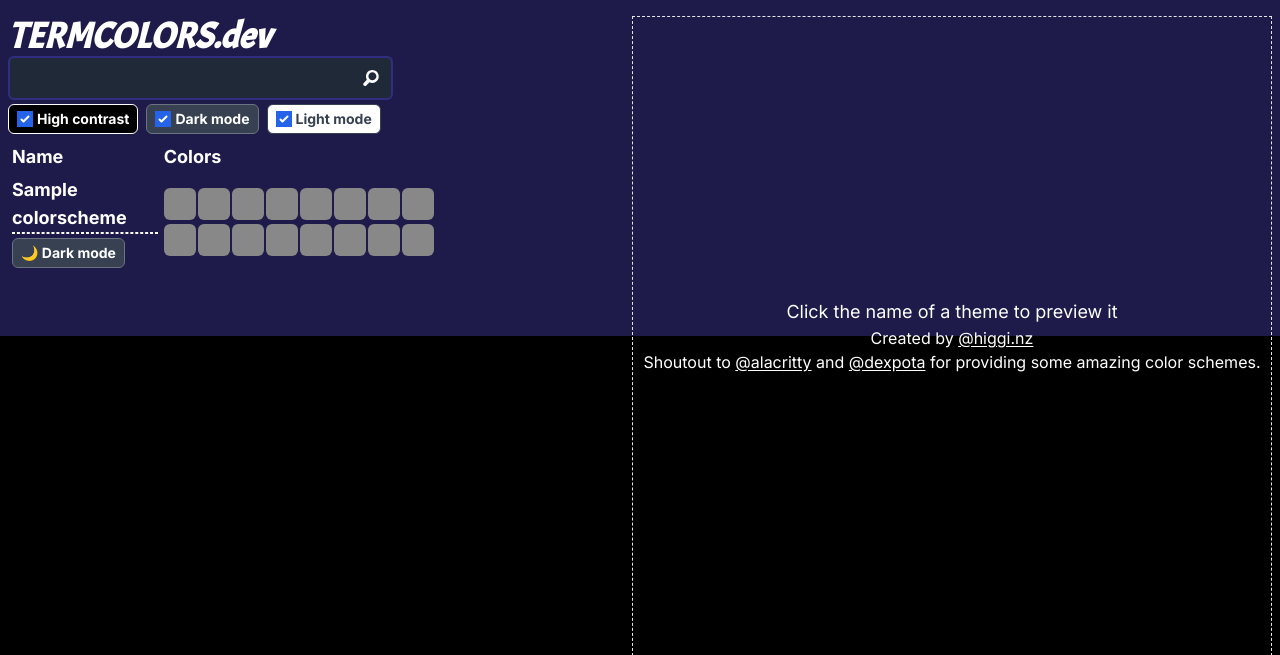
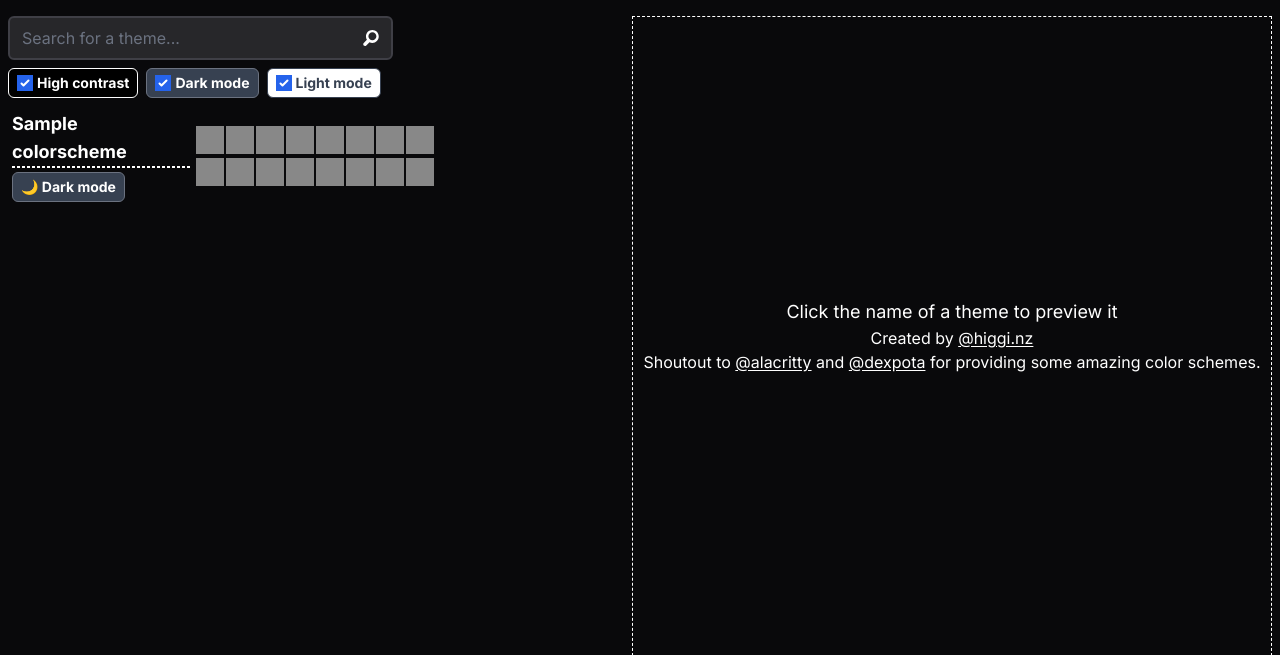
Before and after one commit to johnmatthiggins/termcolors, a Django app: page / in a window 1280 px wide. Shown: the top 655 px of the page. Run offline with Django 5.2, Linux system fonts and the light colour scheme; tables that the repository leaves empty hold one stand-in row (values such as "Sample post"); some libraries are stand-ins or nearby versions.

Commit message:
started using zinc as base color

```diff
--- a/home/templates/home.html
+++ b/home/templates/home.html
@@ -23,7 +23,7 @@
 <link href="https://fonts.googleapis.com/css2?family=Inter:ital,opsz,wght@0,14..32,100..900;1,14..32,100..900&display=swap" rel="stylesheet">
   {% tailwind_css %}
 </head>
-<body>
+<body class="bg-zinc-950">
 	{% block root %}
 		<h1 class="text-3xl">I think someone forgot to fill out their template!</h1>
 	{% endblock root %}
@@ -31,7 +31,6 @@
 <style>
 html,body {
 	width: 100%;
-	background-color: black;
 }
 </style>
 </html>
--- a/home/templates/themes.html
+++ b/home/templates/themes.html
@@ -5,13 +5,18 @@
 {% endblock title %}
 {% block root %}
 {% spaceless %}
-	<div class="w-full flex justify-between bg-black text-white bg-indigo-950" style="font-family: Inter;" id="main">
+	<div class="w-full flex justify-between text-white bg-zinc-950" style="font-family: Inter;" id="main">
 		<div class="mx-2 md:px-0 md:w-7/8 lg:px-0 lg:w-1/3 pr-1 py-4 mb-12">
-			<h1 class="pr-4 text-4xl italic text-white font-bold" style="font-family: Acme;">TERMCOLORS.dev</h1>
+			<!-- <h1 class="pr-4 text-4xl italic text-white font-bold" style="font-family: Acme;">TERMCOLORS.dev</h1> -->
 			<div class="flex justify-between mb-2">
 				<div>
-					<div class="flex">
-						<input id="page-search" type="search" class="grow text-white border-2 border-indigo-900 border-solid rounded-md bg-gray-800">
+					<div class="flex mb-1">
+						<input
+							id="page-search"
+							type="search"
+							placeholder="Search for a theme..."
+							class="grow text-white border-2 border-zinc-700 border-solid rounded-md bg-zinc-800"
+						>
 						<img class="ml-[-2rem] w-5 invert" src="{% static "search.svg" %}">
 					</div>
 					<div class="flex gap-2">
@@ -28,19 +33,19 @@
 				</div>
 			</div>
 			<table>
-				<thead class="text-lg">
-					<tr>
-						<th class="text-left pl-1" style="font-family: Inter;">Name</th>
-						<th class="max-w-8">Colors</th>
-						<th></th>
-						<th></th>
-						<th></th>
-						<th></th>
-						<th></th>
-						<th></th>
-						<th></th>
-					</tr>
-				</thead>
+				<!-- <thead class="text-lg"> -->
+				<!-- 	<tr> -->
+				<!-- 		<th class="text-left pl-1" style="font-family: Inter;">Name</th> -->
+				<!-- 		<th class="max-w-8">Colors</th> -->
+				<!-- 		<th></th> -->
+				<!-- 		<th></th> -->
+				<!-- 		<th></th> -->
+				<!-- 		<th></th> -->
+				<!-- 		<th></th> -->
+				<!-- 		<th></th> -->
+				<!-- 		<th></th> -->
+				<!-- 	</tr> -->
+				<!-- </thead> -->
 				<tbody style="font-family: Inter;">
 				{% for scheme in colorschemes %}
 					<tr
@@ -78,36 +83,36 @@
 							</div>
 						</td>
 						<td>
-							<div class="min-h-8 max-h-8 min-w-8 max-w-8 rounded-md" style="background-color:{{ scheme.color0 }};"></div>
-							<div class="min-h-8 max-h-8 min-w-8 max-w-8 mt-1 rounded-md" style="background-color:{{ scheme.color8 }};"></div>
+							<div class="min-h-7 max-h-7 min-w-7 max-w-7 " style="background-color:{{ scheme.color0 }};"></div>
+							<div class="min-h-7 max-h-7 min-w-7 max-w-7 mt-1 " style="background-color:{{ scheme.color8 }};"></div>
 						</td>
 						<td>
-							<div class="min-h-8 max-h-8 min-w-8 max-w-8 rounded-md" style="background-color:{{ scheme.color1 }};"></div>
-							<div class="min-h-8 max-h-8 min-w-8 max-w-8 mt-1 rounded-md" style="background-color:{{ scheme.color9 }};"></div>
+							<div class="min-h-7 max-h-7 min-w-7 max-w-7 " style="background-color:{{ scheme.color1 }};"></div>
+							<div class="min-h-7 max-h-7 min-w-7 max-w-7 mt-1 " style="background-color:{{ scheme.color9 }};"></div>
 						</td>
 						<td>
-							<div class="min-h-8 max-h-8 min-w-8 max-w-8 rounded-md" style="background-color:{{ scheme.color2 }};"></div>
-							<div class="min-h-8 max-h-8 min-w-8 max-w-8 mt-1 rounded-md" style="background-color:{{ scheme.color10 }};"></div>
+							<div class="min-h-7 max-h-7 min-w-7 max-w-7 " style="background-color:{{ scheme.color2 }};"></div>
+							<div class="min-h-7 max-h-7 min-w-7 max-w-7 mt-1 " style="background-color:{{ scheme.color10 }};"></div>
 						</td>
 						<td>
-							<div class="min-h-8 max-h-8 min-w-8 max-w-8 rounded-md" style="background-color:{{ scheme.color3 }};"></div>
-							<div class="min-h-8 max-h-8 min-w-8 max-w-8 mt-1 rounded-md" style="background-color:{{ scheme.color11 }};"></div>
+							<div class="min-h-7 max-h-7 min-w-7 max-w-7 " style="background-color:{{ scheme.color3 }};"></div>
+							<div class="min-h-7 max-h-7 min-w-7 max-w-7 mt-1 " style="background-color:{{ scheme.color11 }};"></div>
 						</td>
 						<td>
-							<div class="min-h-8 max-h-8 min-w-8 max-w-8 rounded-md" style="background-color:{{ scheme.color4 }};"></div>
-							<div class="min-h-8 max-h-8 min-w-8 max-w-8 mt-1 rounded-md" style="background-color:{{ scheme.color12 }};"></div>
+							<div class="min-h-7 max-h-7 min-w-7 max-w-7 " style="background-color:{{ scheme.color4 }};"></div>
+							<div class="min-h-7 max-h-7 min-w-7 max-w-7 mt-1 " style="background-color:{{ scheme.color12 }};"></div>
 						</td>
 						<td>
-							<div class="min-h-8 max-h-8 min-w-8 max-w-8 rounded-md" style="background-color:{{ scheme.color5 }};"></div>
-							<div class="min-h-8 max-h-8 min-w-8 max-w-8 mt-1 rounded-md" style="background-color:{{ scheme.color13 }};"></div>
+							<div class="min-h-7 max-h-7 min-w-7 max-w-7 " style="background-color:{{ scheme.color5 }};"></div>
+							<div class="min-h-7 max-h-7 min-w-7 max-w-7 mt-1 " style="background-color:{{ scheme.color13 }};"></div>
 						</td>
 						<td>
-							<div class="min-h-8 max-h-8 min-w-8 max-w-8 rounded-md" style="background-color:{{ scheme.color6 }};"></div>
-							<div class="min-h-8 max-h-8 min-w-8 max-w-8 mt-1 rounded-md" style="background-color:{{ scheme.color14 }};"></div>
+							<div class="min-h-7 max-h-7 min-w-7 max-w-7 " style="background-color:{{ scheme.color6 }};"></div>
+							<div class="min-h-7 max-h-7 min-w-7 max-w-7 mt-1 " style="background-color:{{ scheme.color14 }};"></div>
 						</td>
 						<td>
-							<div class="min-h-8 max-h-8 min-w-8 max-w-8 rounded-md" style="background-color:{{ scheme.color7 }};"></div>
-							<div class="min-h-8 max-h-8 min-w-8 max-w-8 mt-1 rounded-md" style="background-color:{{ scheme.color15 }};"></div>
+							<div class="min-h-7 max-h-7 min-w-7 max-w-7 " style="background-color:{{ scheme.color7 }};"></div>
+							<div class="min-h-7 max-h-7 min-w-7 max-w-7 mt-1 " style="background-color:{{ scheme.color15 }};"></div>
 						</td>
 					</tr>
 				{% endfor %}
@@ -115,14 +120,14 @@
 			</table>
 			<button
 				id="back-to-top"
-				class="transition-all fixed bottom-4 w-40 bg-pink-600 hover:underline text-white py-2 px-4 rounded-md flex items-center gap-2"
+				class="transition-all fixed bottom-4 w-40 bg-pink-600 border-2 border-pink-900 border-solid hover:underline text-white py-2 px-4 rounded-md flex items-center gap-2"
 				style="left: -12rem;"
 			>
 				<img class="invert w-6 rotate-90" src="{% static "back.svg" %}"> Back to top
 			</button>
 		</div>
 		<div class="mx-2 fixed right-0 top-4 h-[80vh] w-[50vw]" id="preview">
-			<div class="h-full w-full flex flex-col justify-center items-center border-gray-200 border border-dashed">
+			<div class="h-full w-full flex flex-col justify-center items-center border border-white border-dashed">
 				<h1 class="text-lg">Click the name of a theme to preview it</h1>
 				<span>Created by <a class="underline underline-offset-2" href="https://higgi.nz/">@higgi.nz</a></span>
 				<div>
@@ -153,7 +158,7 @@
 				maxCellWidth = width;
 			}
 		});
-		document.querySelectorAll("tr th:nth-of-type(1)").forEach((row) => {
+		document.querySelectorAll("tr td:nth-of-type(1)").forEach((row) => {
 			row.style["min-width"] = `${maxCellWidth}px`;
 		});
 
@@ -195,7 +200,11 @@
 				rowsToAppend.push(row);
 			});
 
-			tableBody.replaceChildren(...rowsToAppend)
+			if (rowsToAppend.length) {
+				tableBody.replaceChildren(...rowsToAppend)
+			} else {
+				tableBody.innerHTML = `<div class="text-lg mt-1 pl-1">No results found...</div>`;
+			}
 		};
 		searchInput.addEventListener("input", searchCallback);
 		if (searchInput.value) {
--- a/theme/static/css/dist/styles.css
+++ b/theme/static/css/dist/styles.css
@@ -841,6 +841,10 @@ select {
   margin-top: 2rem;
 }
 
+.mb-1 {
+  margin-bottom: 0.25rem;
+}
+
 .block {
   display: block;
 }
@@ -861,6 +865,10 @@ select {
   height: 80vh;
 }
 
+.h-auto {
+  height: auto;
+}
+
 .h-full {
   height: 100%;
 }
@@ -869,16 +877,20 @@ select {
   height: 100vh;
 }
 
-.h-auto {
-  height: auto;
-}
-
 .max-h-8 {
   max-height: 2rem;
 }
 
+.max-h-7 {
+  max-height: 1.75rem;
+}
+
 .min-h-8 {
   min-height: 2rem;
+}
+
+.min-h-7 {
+  min-height: 1.75rem;
 }
 
 .w-40 {
@@ -901,10 +913,6 @@ select {
   width: 2rem;
 }
 
-.w-96 {
-  width: 24rem;
-}
-
 .w-\[50vw\] {
   width: 50vw;
 }
@@ -918,10 +926,6 @@ select {
   width: 100%;
 }
 
-.w-9 {
-  width: 2.25rem;
-}
-
 .min-w-3 {
   min-width: 0.75rem;
 }
@@ -930,8 +934,16 @@ select {
   min-width: 2rem;
 }
 
+.min-w-7 {
+  min-width: 1.75rem;
+}
+
 .max-w-8 {
   max-width: 2rem;
+}
+
+.max-w-7 {
+  max-width: 1.75rem;
 }
 
 .grow {
@@ -1007,16 +1019,8 @@ select {
   border-radius: 9999px;
 }
 
-.rounded-lg {
-  border-radius: 0.5rem;
-}
-
 .rounded-md {
   border-radius: 0.375rem;
-}
-
-.rounded-sm {
-  border-radius: 0.125rem;
 }
 
 .rounded-t-lg {
@@ -1044,11 +1048,6 @@ select {
   border-style: dashed;
 }
 
-.border-black {
-  --tw-border-opacity: 1;
-  border-color: rgb(0 0 0 / var(--tw-border-opacity, 1));
-}
-
 .border-gray-200 {
   --tw-border-opacity: 1;
   border-color: rgb(229 231 235 / var(--tw-border-opacity, 1));
@@ -1059,34 +1058,34 @@ select {
   border-color: rgb(107 114 128 / var(--tw-border-opacity, 1));
 }
 
+.border-gray-700 {
+  --tw-border-opacity: 1;
+  border-color: rgb(55 65 81 / var(--tw-border-opacity, 1));
+}
+
+.border-indigo-900 {
+  --tw-border-opacity: 1;
+  border-color: rgb(49 46 129 / var(--tw-border-opacity, 1));
+}
+
 .border-white {
   --tw-border-opacity: 1;
   border-color: rgb(255 255 255 / var(--tw-border-opacity, 1));
 }
 
-.border-gray-300 {
+.border-zinc-900 {
   --tw-border-opacity: 1;
-  border-color: rgb(209 213 219 / var(--tw-border-opacity, 1));
+  border-color: rgb(24 24 27 / var(--tw-border-opacity, 1));
 }
 
-.border-gray-700 {
+.border-zinc-700 {
   --tw-border-opacity: 1;
-  border-color: rgb(55 65 81 / var(--tw-border-opacity, 1));
+  border-color: rgb(63 63 70 / var(--tw-border-opacity, 1));
 }
 
-.border-indigo-700 {
+.border-pink-900 {
   --tw-border-opacity: 1;
-  border-color: rgb(67 56 202 / var(--tw-border-opacity, 1));
-}
-
-.border-indigo-800 {
-  --tw-border-opacity: 1;
-  border-color: rgb(55 48 163 / var(--tw-border-opacity, 1));
-}
-
-.border-indigo-900 {
-  --tw-border-opacity: 1;
-  border-color: rgb(49 46 129 / var(--tw-border-opacity, 1));
+  border-color: rgb(131 24 67 / var(--tw-border-opacity, 1));
 }
 
 .border-b-gray-700 {
@@ -1114,6 +1113,16 @@ select {
   background-color: rgb(55 65 81 / var(--tw-bg-opacity, 1));
 }
 
+.bg-gray-800 {
+  --tw-bg-opacity: 1;
+  background-color: rgb(31 41 55 / var(--tw-bg-opacity, 1));
+}
+
+.bg-indigo-950 {
+  --tw-bg-opacity: 1;
+  background-color: rgb(30 27 75 / var(--tw-bg-opacity, 1));
+}
+
 .bg-pink-600 {
   --tw-bg-opacity: 1;
   background-color: rgb(219 39 119 / var(--tw-bg-opacity, 1));
@@ -1124,29 +1133,14 @@ select {
   background-color: rgb(255 255 255 / var(--tw-bg-opacity, 1));
 }
 
-.bg-violet-900 {
+.bg-zinc-950 {
   --tw-bg-opacity: 1;
-  background-color: rgb(76 29 149 / var(--tw-bg-opacity, 1));
+  background-color: rgb(9 9 11 / var(--tw-bg-opacity, 1));
 }
 
-.bg-indigo-900 {
+.bg-zinc-800 {
   --tw-bg-opacity: 1;
-  background-color: rgb(49 46 129 / var(--tw-bg-opacity, 1));
-}
-
-.bg-indigo-950 {
-  --tw-bg-opacity: 1;
-  background-color: rgb(30 27 75 / var(--tw-bg-opacity, 1));
-}
-
-.bg-gray-900 {
-  --tw-bg-opacity: 1;
-  background-color: rgb(17 24 39 / var(--tw-bg-opacity, 1));
-}
-
-.bg-gray-800 {
-  --tw-bg-opacity: 1;
-  background-color: rgb(31 41 55 / var(--tw-bg-opacity, 1));
+  background-color: rgb(39 39 42 / var(--tw-bg-opacity, 1));
 }
 
 .p-\[3px\] {
```
